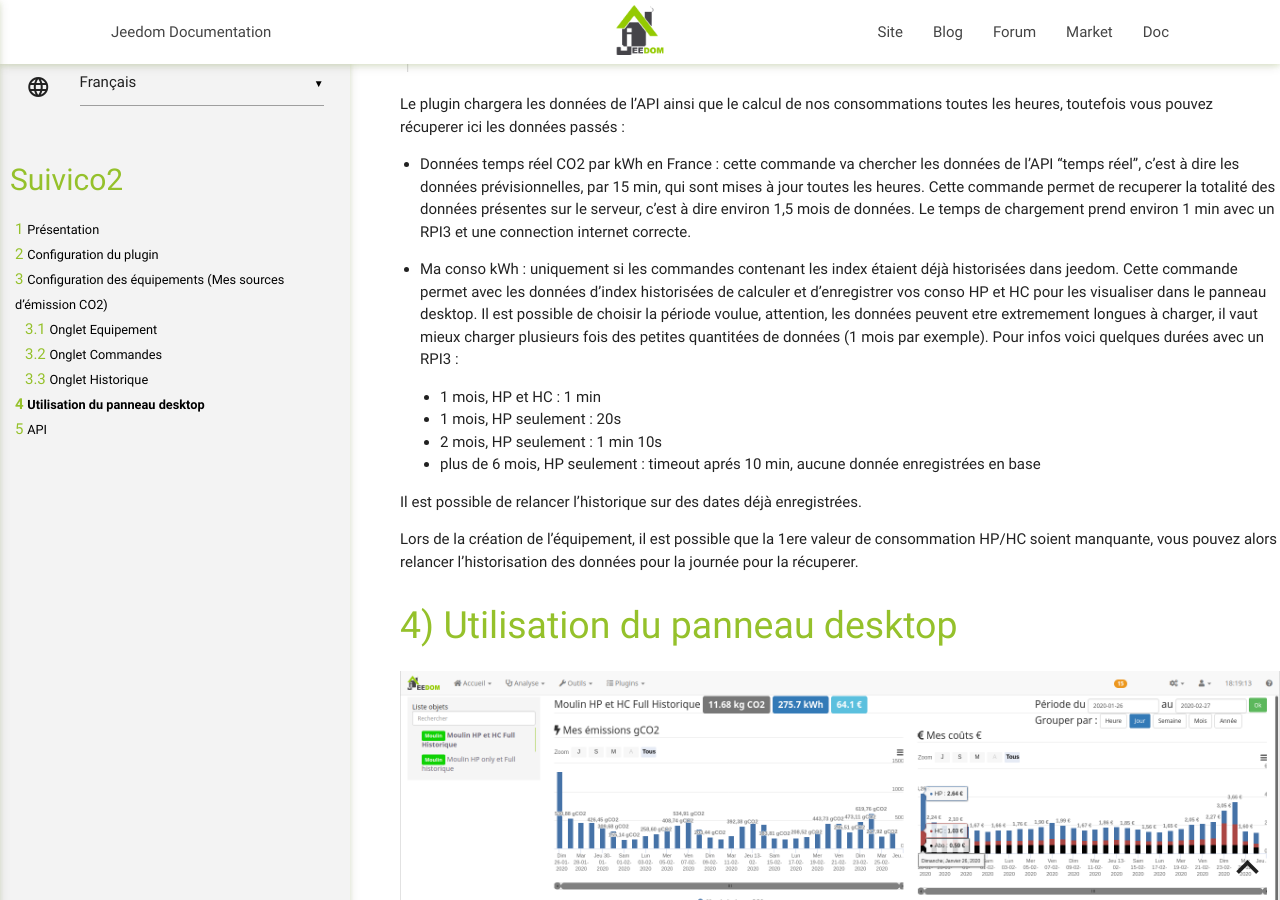
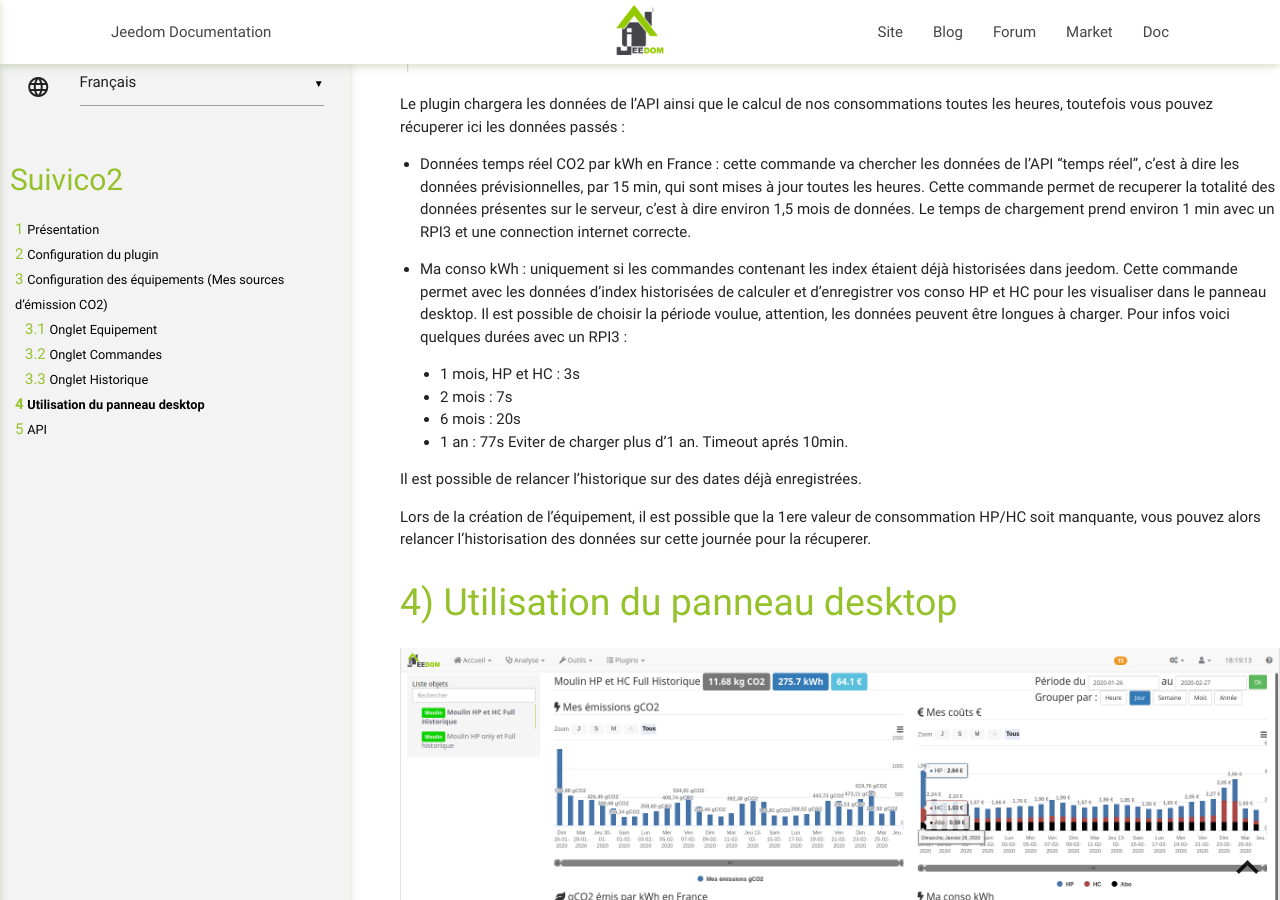
Before and after one commit to AgP42/SuiviCO2, a Jekyll site: the page built from docs/fr_FR/index.md, in a window 1280 px wide and 900 px high, scrolled down 2927 px. Built offline with Jekyll 4.4.1, drawn with Linux system fonts in a browser that asks for light colours; our own code applies the rules of GitHub Pages for plain Markdown files.

Commit message:
update doc et message js

```diff
--- a/desktop/js/suiviCO2.js
+++ b/desktop/js/suiviCO2.js
@@ -60,7 +60,7 @@
 
 $('#bt_historykWh').on('click', function () {
 
-    bootbox.confirm('{{Attention : L\'opération est exponentiellement longue selon la durée sélectionnée. Limitez à des période d\'1 mois (environ 1 min sur un RPI3). }}', function (result) {
+    bootbox.confirm('{{Attention : L\'opération est exponentiellement longue selon la durée sélectionnée. Environ 3s pour 1 mois, 20s pour 6 mois et 80s pour 1 an (RPI3). }}', function (result) {
         if (result) {
             $.ajax({
                 type: 'POST',
--- a/docs/fr_FR/index.md
+++ b/docs/fr_FR/index.md
@@ -52,16 +52,17 @@
 
 - Données temps réel CO2 par kWh en France : cette commande va chercher les données de l'API "temps réel", c'est à dire les données prévisionnelles, par 15 min, qui sont mises à jour toutes les heures. Cette commande permet de recuperer la totalité des données présentes sur le serveur, c'est à dire environ 1,5 mois de données. Le temps de chargement prend environ 1 min avec un RPI3 et une connection internet correcte.
 
-- Ma conso kWh : uniquement si les commandes contenant les index étaient déjà historisées dans jeedom. Cette commande permet avec les données d'index historisées de calculer et d'enregistrer vos conso HP et HC pour les visualiser dans le panneau desktop. Il est possible de choisir la période voulue, attention, les données peuvent etre extremement longues à charger, il vaut mieux charger plusieurs fois des petites quantitées de données (1 mois par exemple).
+- Ma conso kWh : uniquement si les commandes contenant les index étaient déjà historisées dans jeedom. Cette commande permet avec les données d'index historisées de calculer et d'enregistrer vos conso HP et HC pour les visualiser dans le panneau desktop. Il est possible de choisir la période voulue, attention, les données peuvent être longues à charger.
 Pour infos voici quelques durées avec un RPI3 :
-     - 1 mois, HP et HC : 1 min
-     - 1 mois, HP seulement : 20s
-     - 2 mois, HP seulement : 1 min 10s
-     - plus de 6 mois, HP seulement : timeout aprés 10 min, aucune donnée enregistrées en base
+     - 1 mois, HP et HC : 3s
+     - 2 mois : 7s
+     - 6 mois : 20s
+     - 1 an : 77s
+Eviter de charger plus d'1 an. Timeout aprés 10min.
 
 Il est possible de relancer l'historique sur des dates déjà enregistrées.
 
-Lors de la création de l'équipement, il est possible que la 1ere valeur de consommation HP/HC soient manquante, vous pouvez alors relancer l'historisation des données pour la journée pour la récuperer.
+Lors de la création de l'équipement, il est possible que la 1ere valeur de consommation HP/HC soit manquante, vous pouvez alors relancer l'historisation des données sur cette journée pour la récuperer.
 
 Utilisation du panneau desktop
 ======================
```
